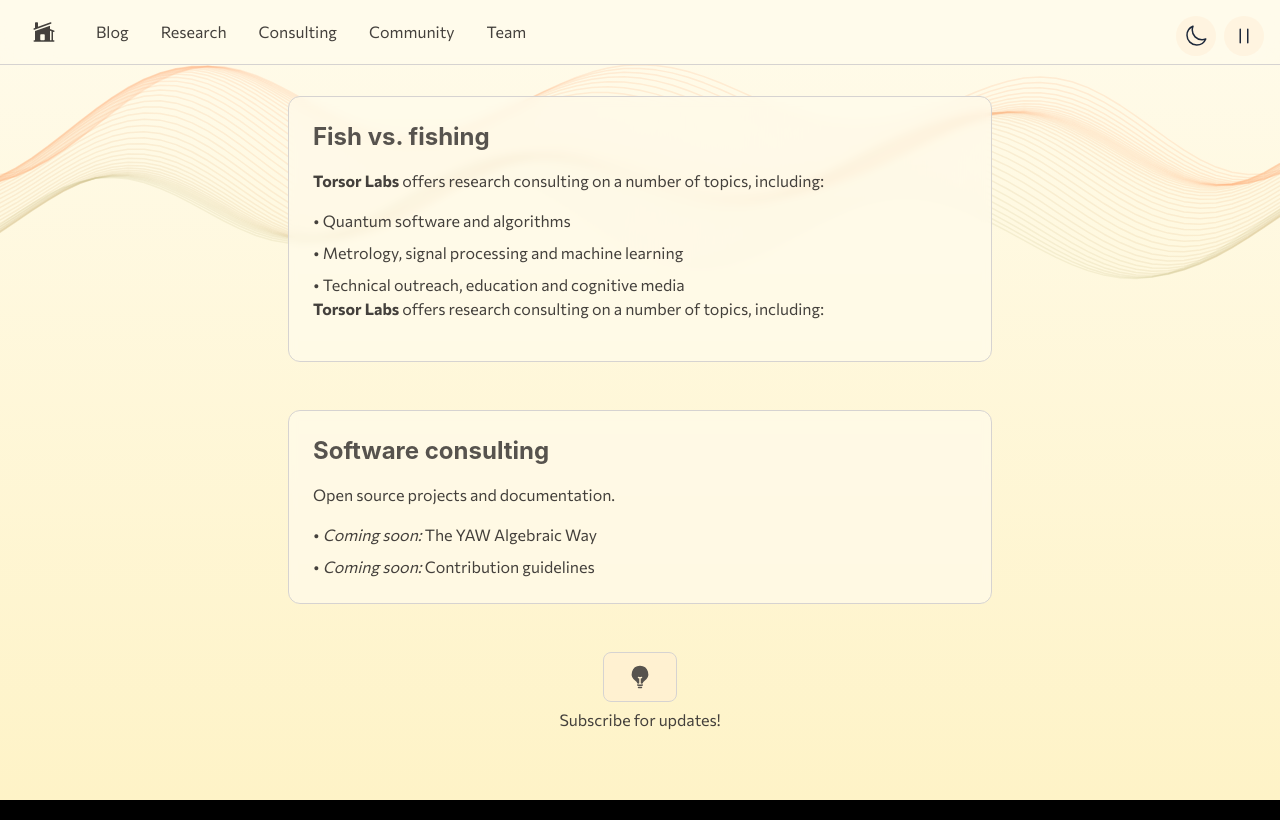
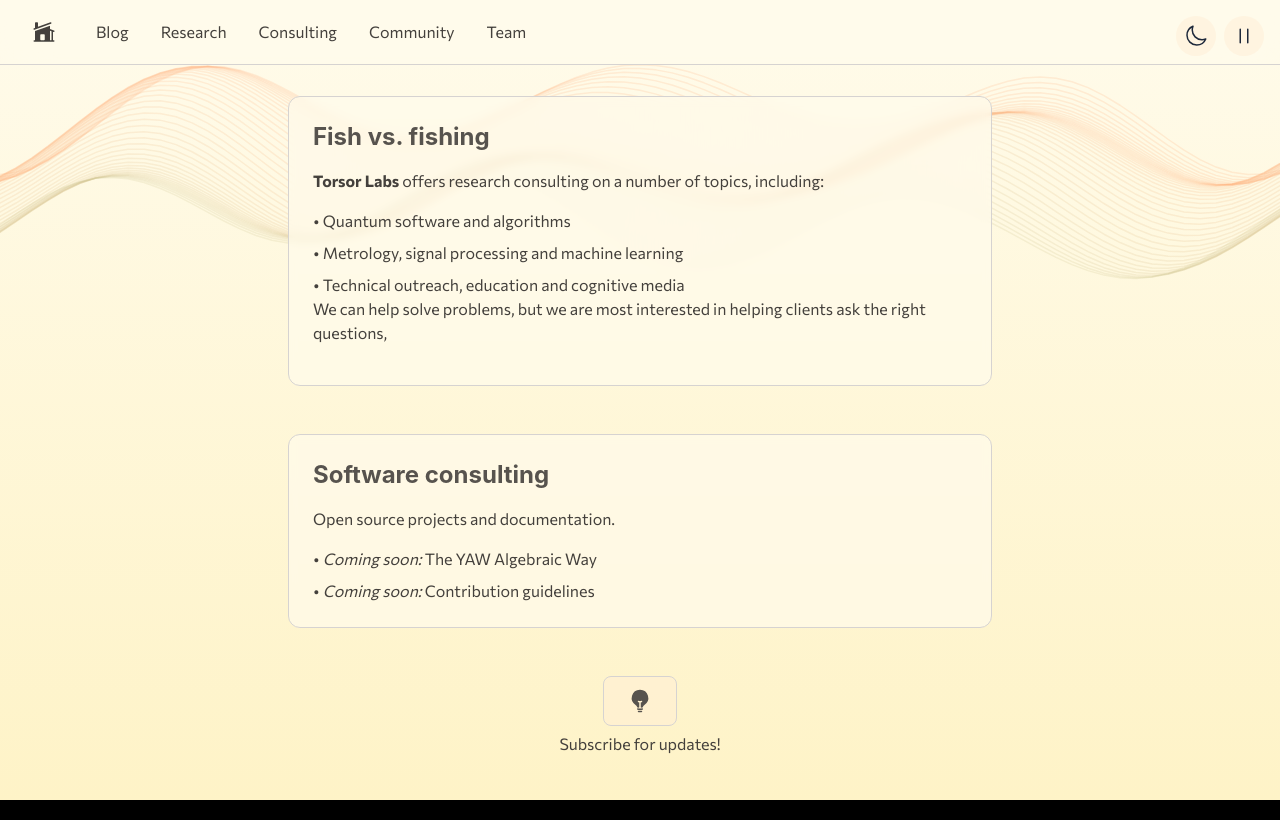
Before and after one commit to torsor-io/torsor-io, a React (Create React App) app: page /#/consulting in a window 1280 px wide. Built offline with nearby package versions, Linux system fonts and the light colour scheme; the HTML template or start-up script is replaced by a standard one.

Commit message:
Update index.js

```diff
--- a/src/components/ConsultingPage/index.js
+++ b/src/components/ConsultingPage/index.js
@@ -69,7 +69,7 @@ const ConsultingPage = ({ isDark, setIsDark, waveState, setWaveState }) => {
       {/* Add more educational resources as they become available */}
       </ul>
 	  <p className="mb-4">
-          <b>Torsor Labs</b> offers research consulting on a number of topics, including:
+          We can help solve problems, but we are most interested in helping clients ask the right questions,
                 </p>
               </div>
             </motion.div>
```
